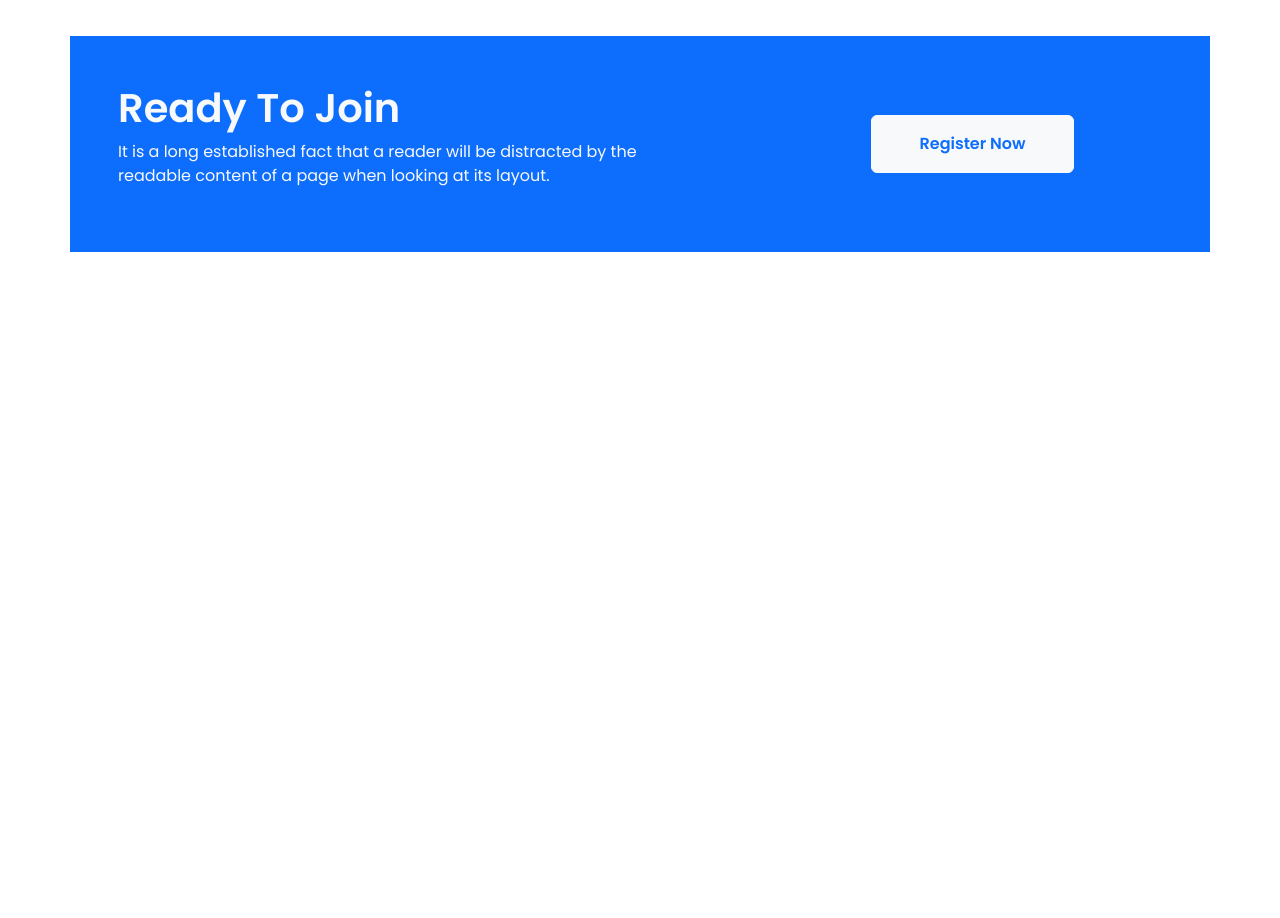
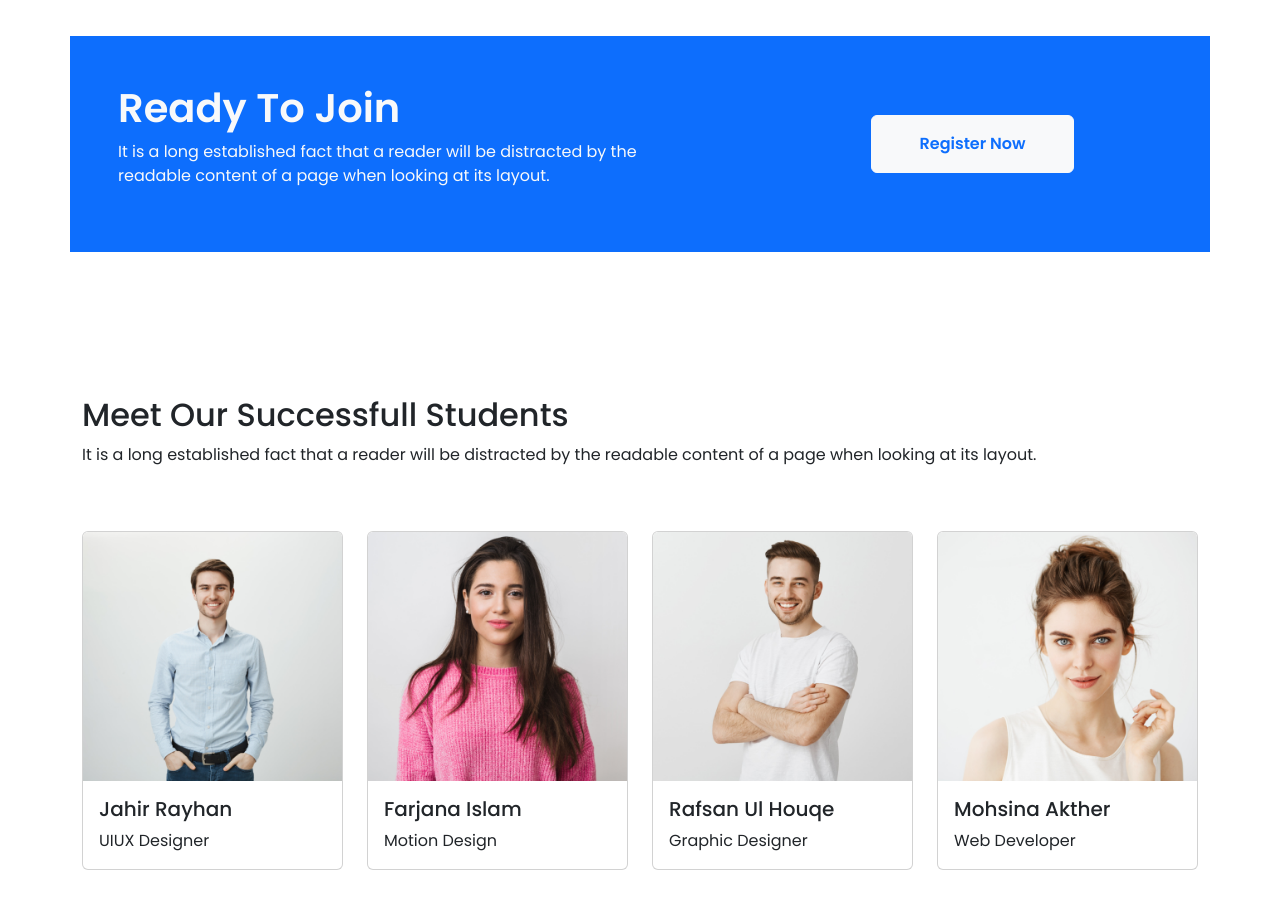
Before and after one commit to hussain322/tech-hero, a plain HTML site: page index.html in a window 1280 px wide. Shown: the part 2614-3532 px from the top of the page. Before the commit the page ends 2914 px from the top, so only its background shows below. Drawn offline with nearby package versions, Linux system fonts and the light colour scheme.

Commit message:
added successfull students part

```diff
--- a/index.html
+++ b/index.html
@@ -284,7 +284,8 @@
                 </div>
                 <div class="col-lg-5 text-center">
                     <!-- Button trigger modal -->
-                    <button type="button" class="btn btn-light text-primary px-5 py-3 fw-semibold" data-bs-toggle="modal" data-bs-target="#exampleModal">
+                    <button type="button" class="btn btn-light text-primary px-5 py-3 fw-semibold"
+                        data-bs-toggle="modal" data-bs-target="#exampleModal">
                         Register Now
                     </button>
 
@@ -294,14 +295,17 @@
                         <div class="modal-dialog">
                             <div class="modal-content">
                                 <div class="modal-header border border-0">
-                                    <h5 class="modal-title text-primary fw-semibold" id="exampleModalLabel">Register Now</h5>
+                                    <h5 class="modal-title text-primary fw-semibold" id="exampleModalLabel">Register Now
+                                    </h5>
                                     <button type="button" class="btn-close" data-bs-dismiss="modal"
                                         aria-label="Close"></button>
                                 </div>
                                 <div class="modal-body">
                                     <form action="">
-                                        <input type="email" name="email" placeholder="Email" class="form-control w-75 p-2 m-2" id="">
-                                        <input type="password" name="password" placeholder="Password" class="form-control w-75 p-2 m-2" id="">
+                                        <input type="email" name="email" placeholder="Email"
+                                            class="form-control w-75 p-2 m-2" id="">
+                                        <input type="password" name="password" placeholder="Password"
+                                            class="form-control w-75 p-2 m-2" id="">
                                     </form>
                                 </div>
                                 <div class="modal-footer border border-0">
@@ -318,7 +322,54 @@
         </section>
         <!-- End Register Now Part -->
 
+        <!-- Start Our Successful Students -->
+        <section class="container py-5">
+            <div class="successfull-student-heading py-5">
+                <h2>Meet Our Successfull Students</h2>
+                <p>It is a long established fact that a reader will be distracted by the readable content of a page when
+                    looking at its layout.</p>
+            </div>
 
+            <div class="row row-cols-1 row-cols-md-2 row-cols-lg-4 g-4">
+                <div class="col">
+                    <div class="card">
+                        <img src="images/student/student-1.png" class="card-img-top" alt="image">
+                        <div class="card-body">
+                            <h5 class="card-title">Jahir Rayhan</h5>
+                            <p class="card-text">UIUX Designer</p>
+                        </div>
+                    </div>
+                </div>
+                <div class="col">
+                    <div class="card">
+                        <img src="images/student/student-2.png" class="card-img-top" alt="image">
+                        <div class="card-body">
+                            <h5 class="card-title">Farjana Islam</h5>
+                            <p class="card-text">Motion Design</p>
+                        </div>
+                    </div>
+                </div>
+                <div class="col">
+                    <div class="card">
+                        <img src="images/student/student-3.png" class="card-img-top" alt="image">
+                        <div class="card-body">
+                            <h5 class="card-title">Rafsan Ul Houqe</h5>
+                            <p class="card-text">Graphic Designer</p>
+                        </div>
+                    </div>
+                </div>
+                <div class="col">
+                    <div class="card">
+                        <img src="images/student/student-4.png" class="card-img-top" alt="image">
+                        <div class="card-body">
+                            <h5 class="card-title">Mohsina Akther</h5>
+                            <p class="card-text">Web Developer</p>
+                        </div>
+                    </div>
+                </div>
+            </div>
+        </section>
+        <!-- End Our Successful Students -->
     </main>
 
 
```
